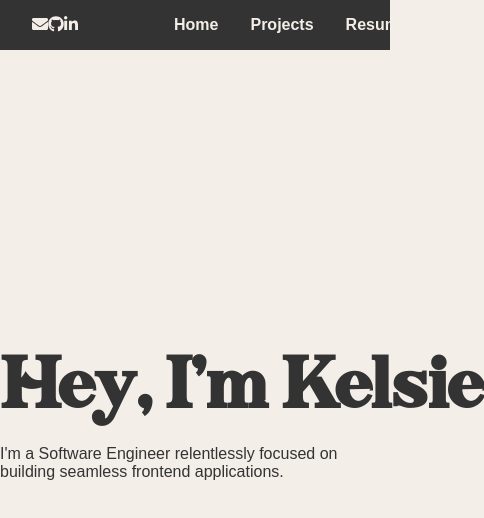
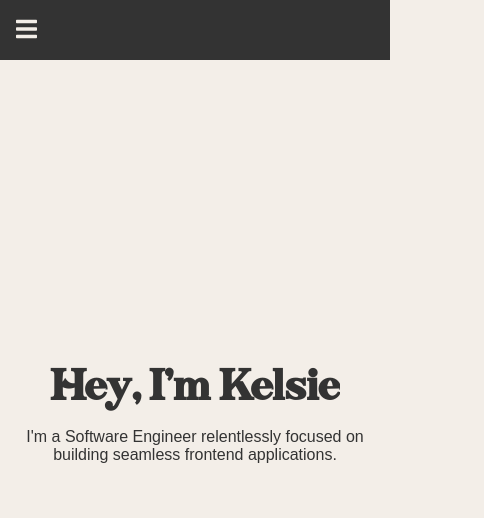
Before and after one commit to kelsiebesingeryeh/personal-website, a React (Create React App) app: page / in a window 390 px wide. Shown: the top 518 px of the page, 484 px wide, since content can reach past the window. Built offline with nearby package versions, Linux system fonts and the light colour scheme.

Commit message:
Add hamburger menu to mobile view

```diff
--- a/src/Home/Home.scss
+++ b/src/Home/Home.scss
@@ -14,7 +14,7 @@
     white-space: nowrap;
     margin: 0 auto;
     animation:
-        typing 4.5s steps(40, end),
+        typing 3.5s steps(40, end),
         blink-caret .75s step-end;
 }
 
@@ -50,3 +50,14 @@ h1 {
 .aboutMe {
 font-family: $raleway-font;
 }
+
+@media screen and (max-width: 550px) {
+    .h1Animation {
+        font-size: 3rem;
+    }
+
+    .aboutMe {
+        text-align: center;
+    }
+
+}
--- a/src/NavBar/NavBar.js
+++ b/src/NavBar/NavBar.js
@@ -5,10 +5,16 @@ import { FontAwesomeIcon } from "@fortawesome/react-fontawesome"
 import { faLinkedinIn } from "@fortawesome/free-brands-svg-icons"
 import { faGithub } from "@fortawesome/free-brands-svg-icons"
 import { faEnvelope } from "@fortawesome/free-solid-svg-icons"
+import { faBars } from "@fortawesome/free-solid-svg-icons"
 
 const NavBar = () => {
     return (
       <nav className="navbar">
+
+        <div className='hamburgerMenu hidden'>
+          <FontAwesomeIcon icon={faBars} />
+        </div>
+
         <div className="iconsContainerLeft">
           <a href="mailto:kelsiebesinger@gmail.com" target="_blank">
             <FontAwesomeIcon icon={faEnvelope} />
--- a/src/NavBar/NavBar.scss
+++ b/src/NavBar/NavBar.scss
@@ -46,3 +46,22 @@ a {
 .navLinks {
     margin-left: 2rem;
 }
+
+.hidden {
+    display: none;
+}
+
+@media screen and (max-width: 550px) {
+    .iconsContainerLeft,
+    .navContainerRight {
+        display: none;
+    }
+
+    .hamburgerMenu {
+        display: block;
+        margin-right: 2rem;
+        display: block;
+        padding: 1rem;
+        font-size: 1.5rem;
+    }
+}
```
